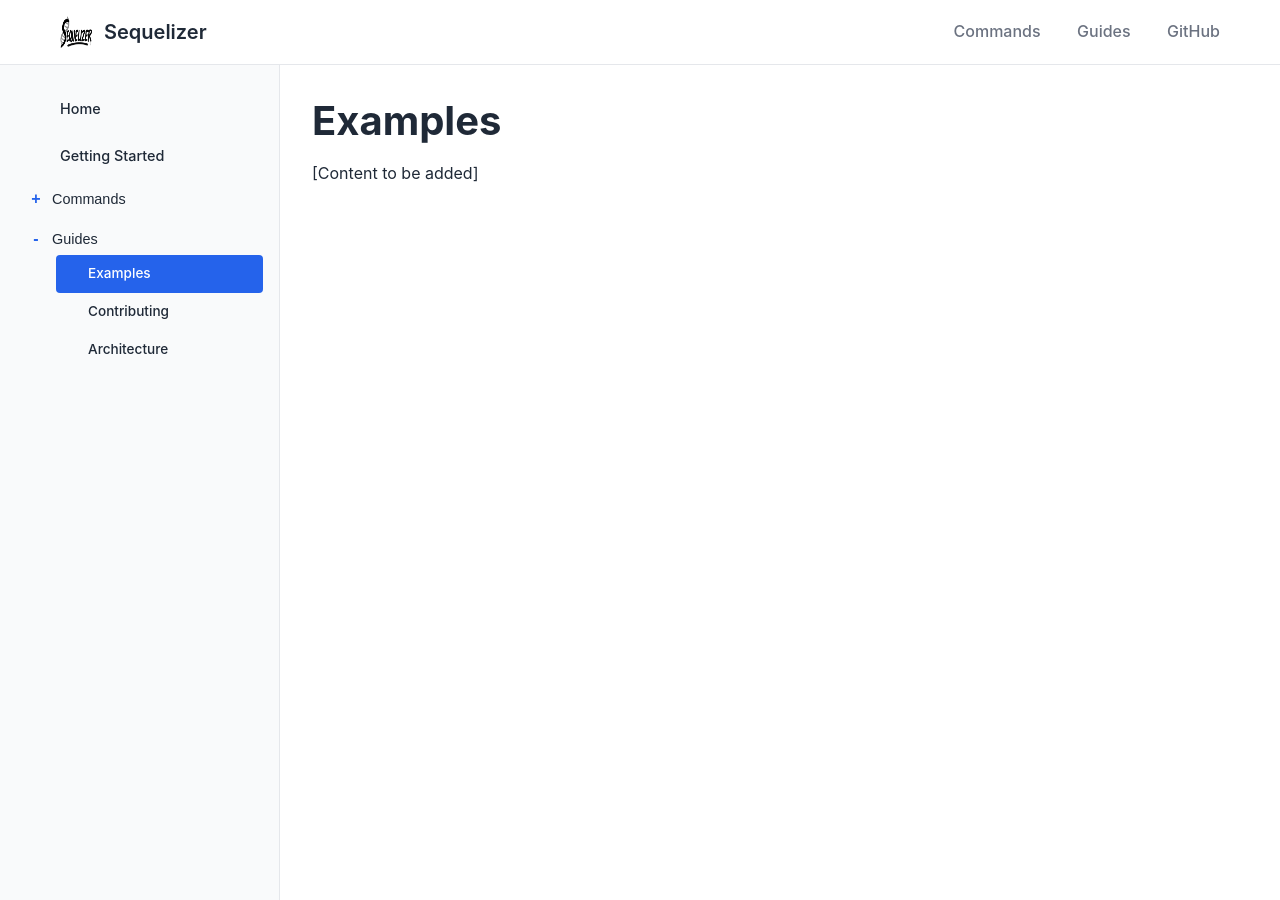
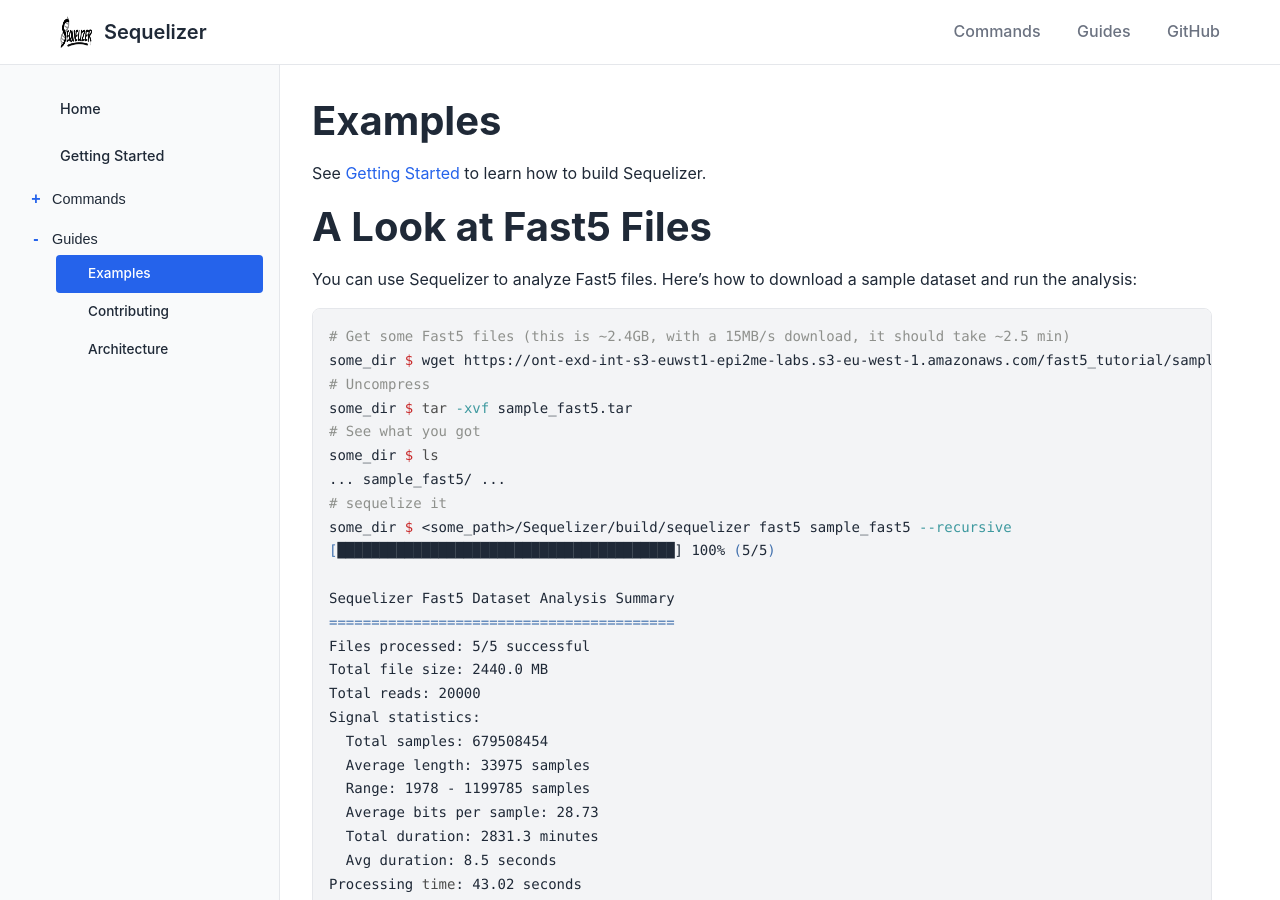
Before and after one commit to callemil/Sequelizer, a Jekyll site: the page built from docs/guides/examples.md, in a window 1280 px wide and 900 px high. Built offline with Jekyll 4.4.1, drawn with Linux system fonts in a browser that asks for light colours; some of the changed text lies outside the part shown.

Commit message:
Add documentation and usage examples for Sequelizer
Expanded the getting started, contributing, and examples guides with build instructions, sample Fast5 dataset analysis, and contribution info. Updated index to reference architecture and examples guides. Added a TODO note in sequelizer_fast5.c for partial verbose mode.

````diff
--- a/docs/guides/examples.md
+++ b/docs/guides/examples.md
@@ -3,4 +3,35 @@ layout: default
 title: Examples
 ---
 # Examples
-[Content to be added]
+
+See [Getting Started](../getting-started.md) to learn how to build Sequelizer.
+
+# A Look at Fast5 Files
+You can use Sequelizer to analyze Fast5 files. Here's how to download a sample dataset and run the analysis:
+```bash
+# Get some Fast5 files (this is ~2.4GB, with a 15MB/s download, it should take ~2.5 min)
+some_dir $ wget https://ont-exd-int-s3-euwst1-epi2me-labs.s3-eu-west-1.amazonaws.com/fast5_tutorial/sample_fast5.tar
+# Uncompress
+some_dir $ tar -xvf sample_fast5.tar
+# See what you got
+some_dir $ ls
+... sample_fast5/ ...
+# sequelize it
+some_dir $ <some_path>/Sequelizer/build/sequelizer fast5 sample_fast5 --recursive
+[████████████████████████████████████████] 100% (5/5)
+
+Sequelizer Fast5 Dataset Analysis Summary
+=========================================
+Files processed: 5/5 successful
+Total file size: 2440.0 MB
+Total reads: 20000
+Signal statistics:
+  Total samples: 679508454
+  Average length: 33975 samples
+  Range: 1978 - 1199785 samples
+  Average bits per sample: 28.73
+  Total duration: 2831.3 minutes
+  Avg duration: 8.5 seconds
+Processing time: 43.02 seconds
+```
+Please help Sequelizer development.  Tell us what else you'd like to see here!
````
Also changed, not shown: docs/getting-started.md (+18 -1 lines), docs/guides/contributing.md (+4 -1 lines), docs/index.md (+2 -1 lines), 1 other file.
